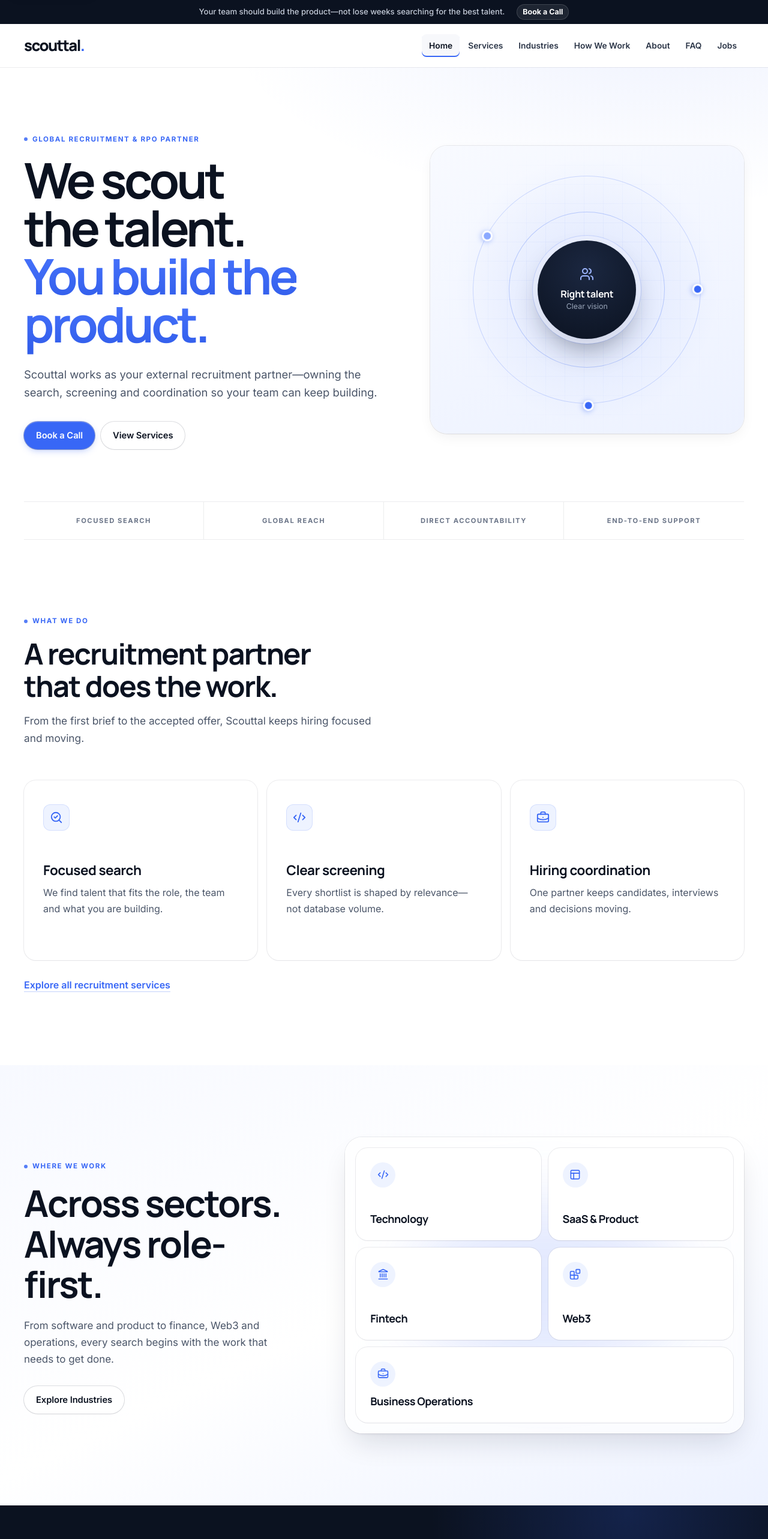
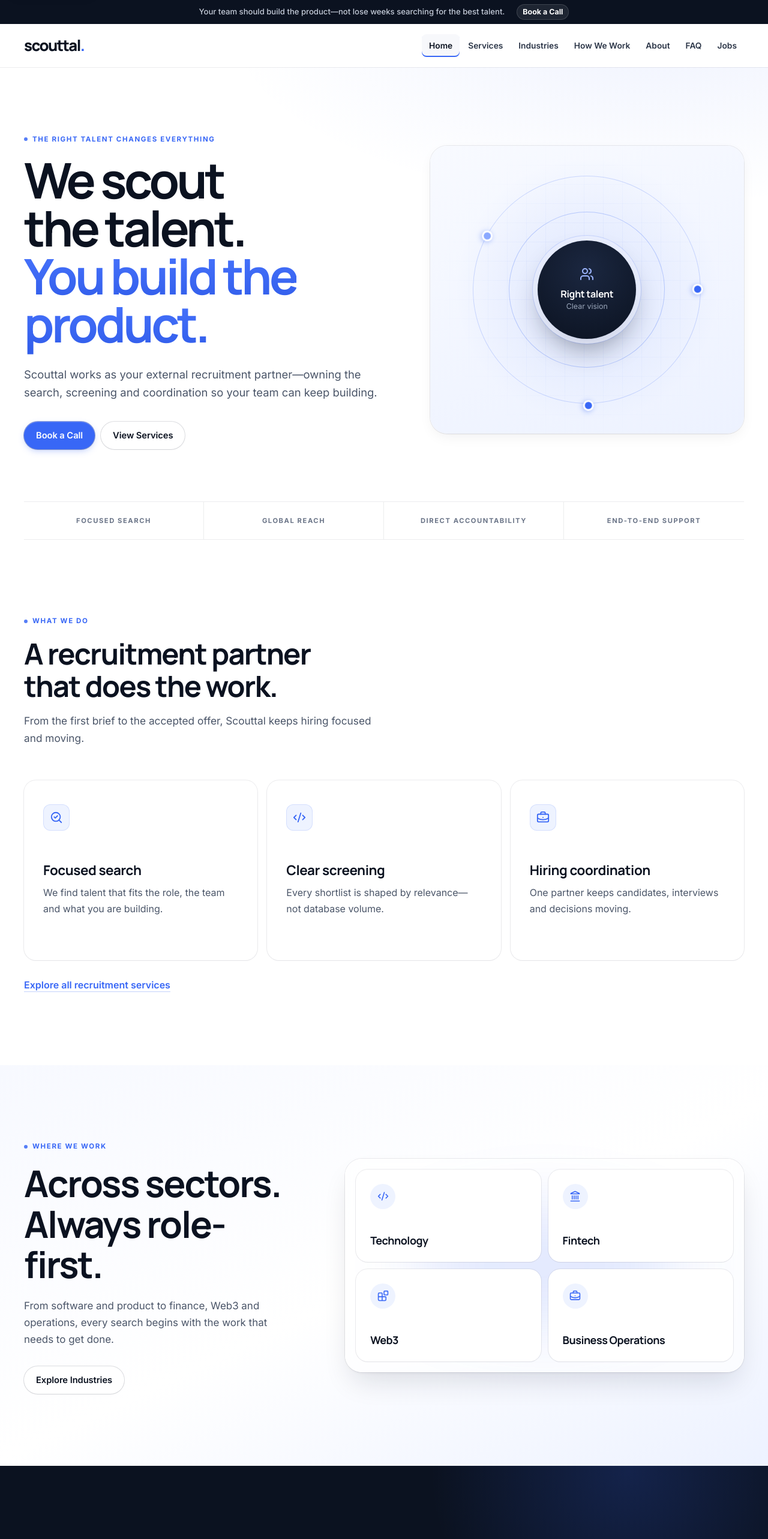
Before and after one commit to rajveer1903info-bit/ScoutTal, a Next.js app: page / in a window 1280 px wide. Shown: the top 2566 px of the page at 60% size. Built offline with nearby package versions, Linux system fonts and the light colour scheme.

Commit message:
Refine homepage quote and sectors

```diff
--- a/app/globals.css
+++ b/app/globals.css
@@ -509,7 +509,6 @@ p { margin: 0; color: var(--slate); text-wrap: pretty; }
   flex-direction: column;
   justify-content: space-between;
 }
-.sector-stack > div:last-child { grid-column: 1 / 3; min-height: 126px; }
 .sector-stack span {
   width: 42px;
   height: 42px;
--- a/app/page.tsx
+++ b/app/page.tsx
@@ -1,6 +1,6 @@
 import type React from "react";
 import Link from "next/link";
-import { Blocks, BriefcaseBusiness, Check, Code2, Landmark, PanelsTopLeft, SearchCheck, Users } from "lucide-react";
+import { Blocks, BriefcaseBusiness, Check, Code2, Landmark, SearchCheck, Users } from "lucide-react";
 import { ButtonLink, Container, CTA, Eyebrow, SectionHeading } from "@/components/ui";
 
 const services=[
@@ -17,7 +17,6 @@ const steps=[
 
 const industries=[
   {Icon:Code2,label:"Technology"},
-  {Icon:PanelsTopLeft,label:"SaaS & Product"},
   {Icon:Landmark,label:"Fintech"},
   {Icon:Blocks,label:"Web3"},
   {Icon:BriefcaseBusiness,label:"Business Operations"}
@@ -26,7 +25,7 @@ const industries=[
 export default function Home(){return <>
   <section className="home-hero"><Container><div className="home-hero-grid">
     <div>
-      <div data-enter="support" style={{"--d":"0ms"} as React.CSSProperties}><Eyebrow>GLOBAL RECRUITMENT &amp; RPO PARTNER</Eyebrow></div>
+      <div data-enter="support" style={{"--d":"0ms"} as React.CSSProperties}><Eyebrow>THE RIGHT TALENT CHANGES EVERYTHING</Eyebrow></div>
       <h1 data-enter="lead" style={{"--d":"60ms"} as React.CSSProperties}>We scout the talent.<br/><span>You build the product.</span></h1>
       <p data-enter="support" style={{"--d":"180ms"} as React.CSSProperties}>Scouttal works as your external recruitment partner—owning the search, screening and coordination so your team can keep building.</p>
       <div className="button-row" data-enter="support" style={{"--d":"260ms"} as React.CSSProperties}><ButtonLink href="/contact">Book a Call</ButtonLink><ButtonLink href="/services" variant="secondary">View Services</ButtonLink></div>
```
